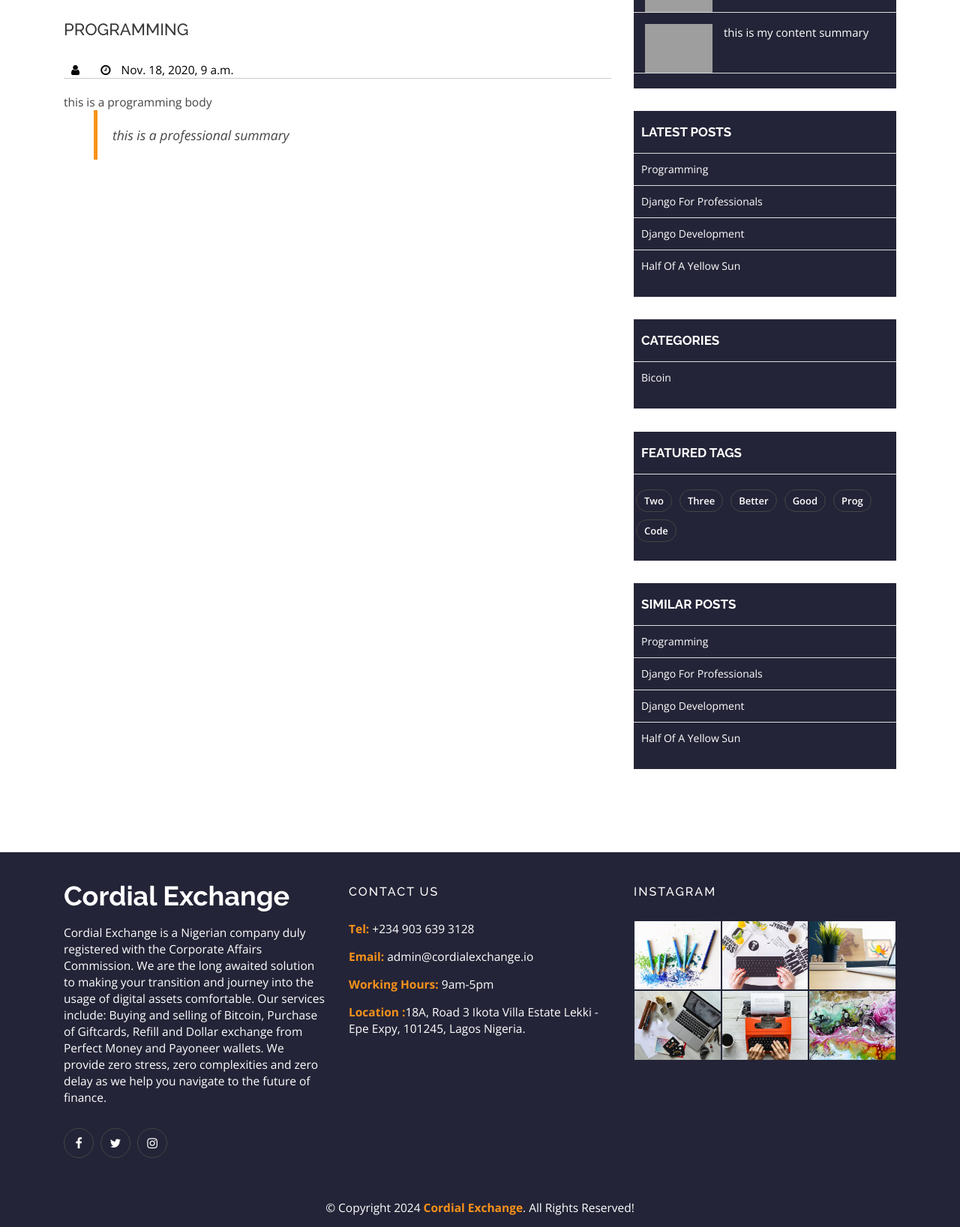
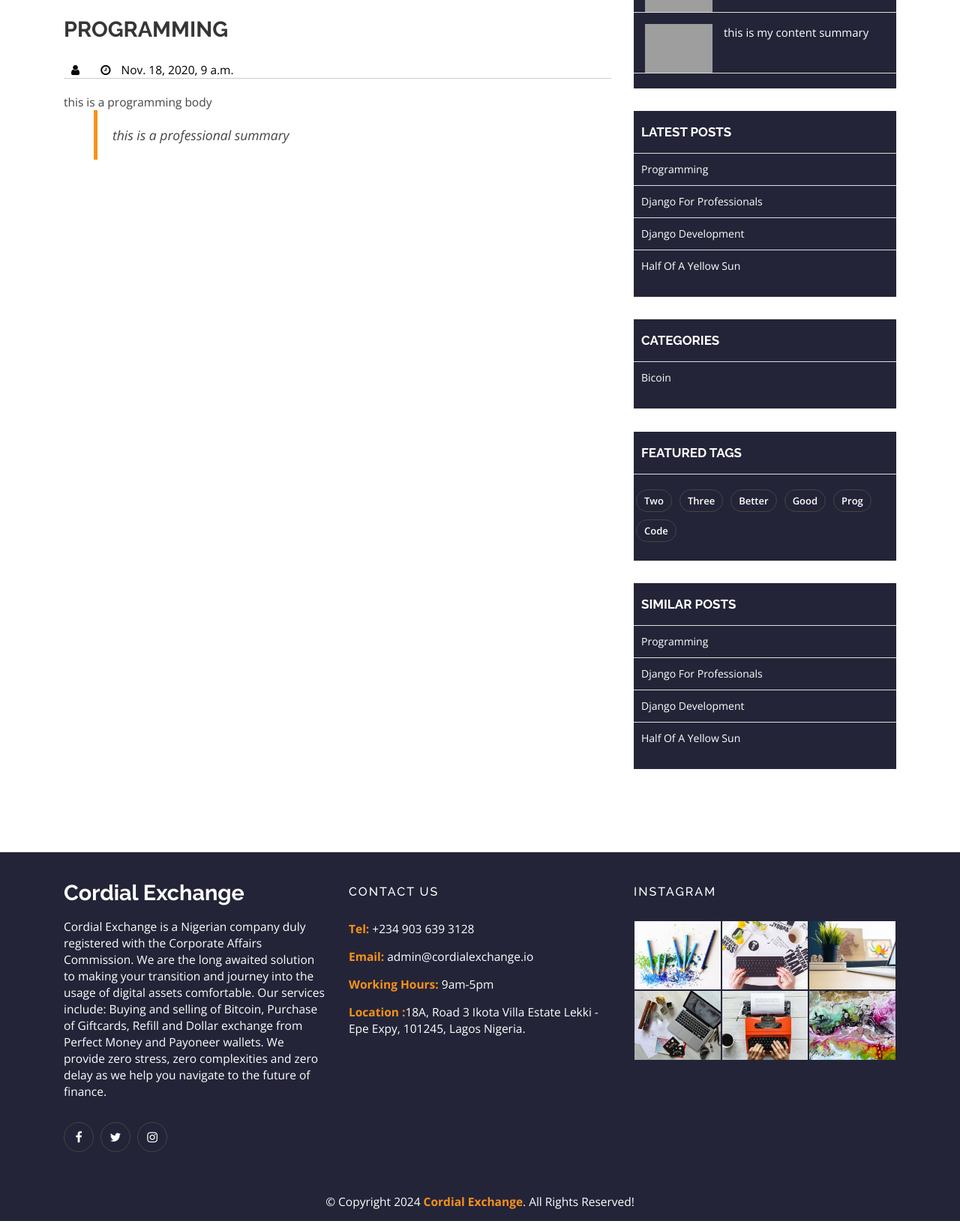
Before and after one commit to toluwanicareer/Blog, a Django app: template blog/templates/blog-details.html in a window 1280 px wide. Shown: the part 1096-2733 px from the top of the page at 75% size. Run offline with Django 3.2, Linux system fonts and the light colour scheme; the template is opened without the code that fills it: values that come from a table or form of the project are taken from there, others are empty; data comes from the database, SQL or seed files in the repository; parts of the project's set-up code (start-up, migrations or seed data) failed here and were passed over; some libraries are stand-ins or nearby versions; grey boxes are pictures that could not be loaded.

Commit message:
chore: updated font size

```diff
--- a/blog/templates/blog-details.html
+++ b/blog/templates/blog-details.html
@@ -1,7 +1,12 @@
 {% extends '_base.html' %}
 {% block content %}
 
-
+<style>
+  h2 {
+    font-weight: bold !important;
+    font-size: 1.8rem !important;
+  }
+</style>
 
           <!-- Start single blog -->
 
```
